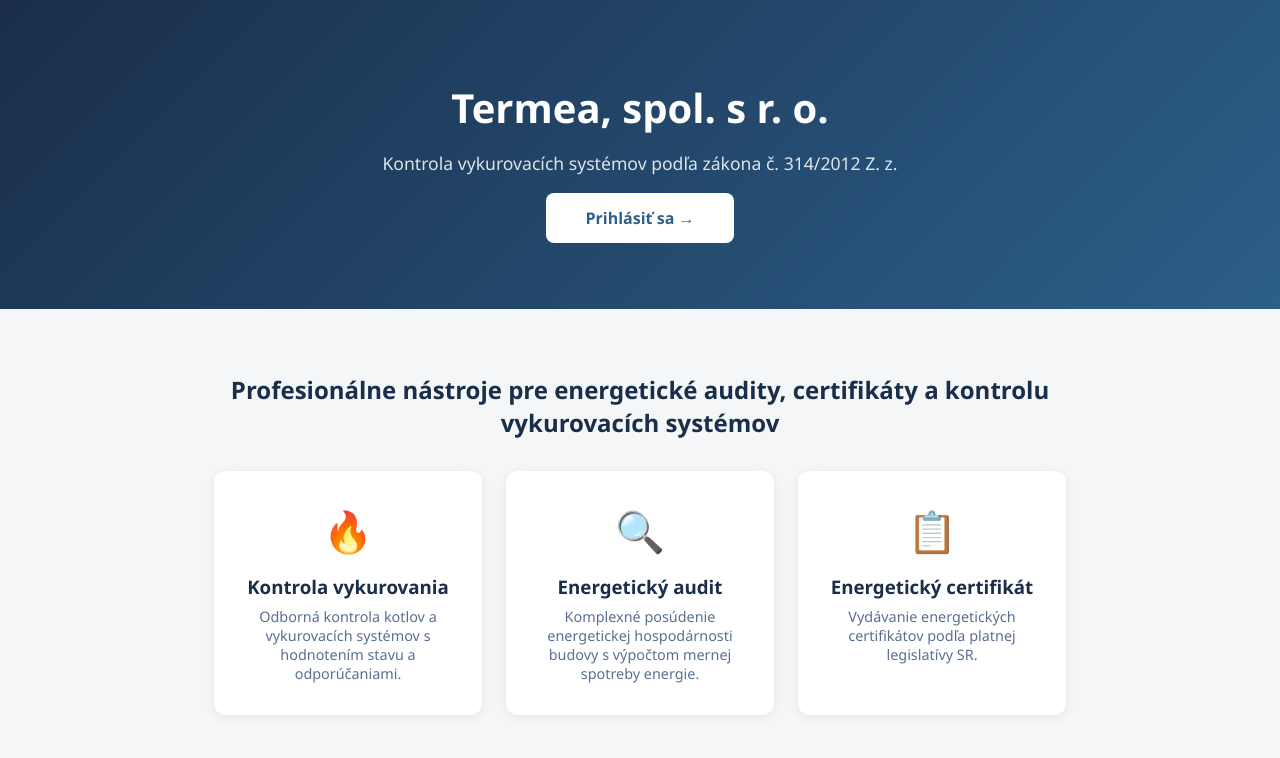
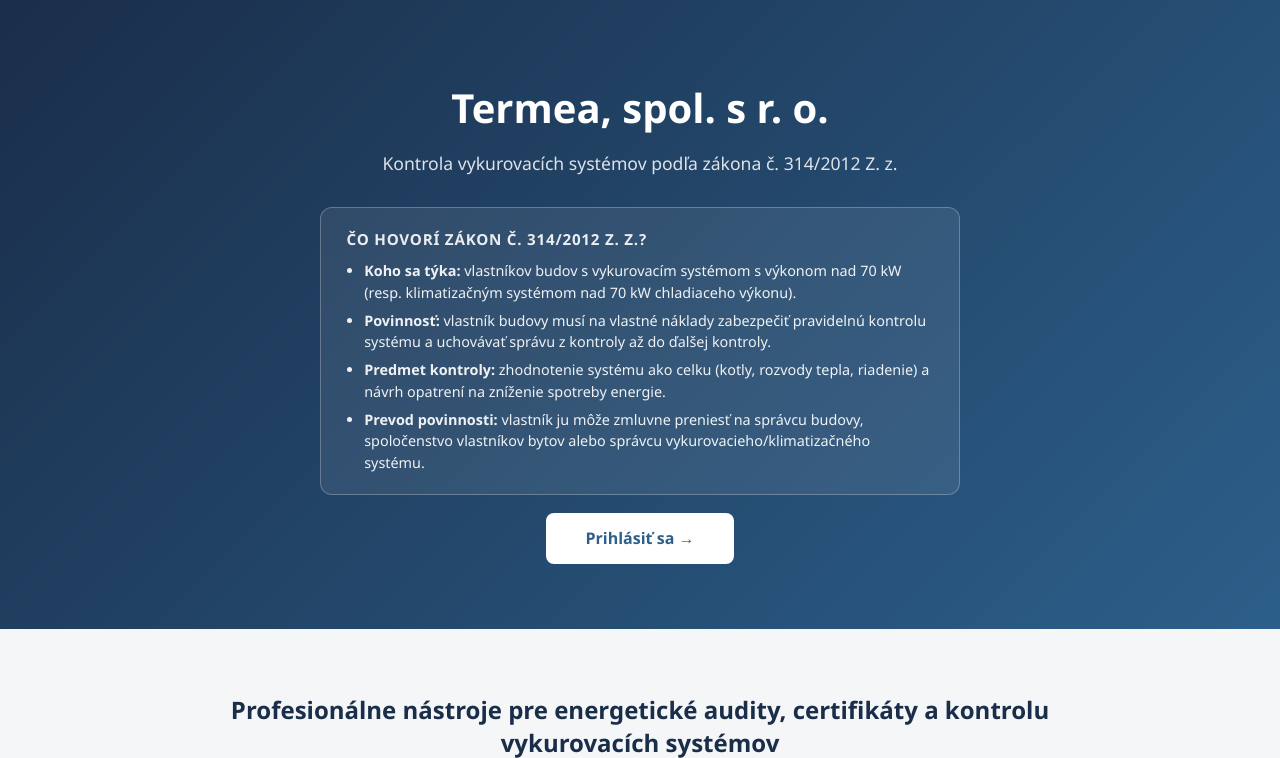
Before and after one commit to fzdwf8vzfh-lab/energeticke-spravy, a Flask app: page / in a window 1280 px wide. Shown: the top 758 px of the page. Run offline with Flask 3, Linux system fonts and the light colour scheme.

Commit message:
Pridať na úvodnú stránku zhrnutie zákona č. 314/2012 Z.z.
Box nad tlačidlom "Prihlásiť sa" zhŕňa kľúčové body §1-§3 zákona
(na základe oficiálneho znenia účinného od 1.8.2024): koho sa zákon
týka (vykurovacie systémy nad 70 kW), povinnosť vlastníka budovy
zabezpečiť kontrolu, predmet kontroly a možnosť zmluvného prevodu
povinnosti na správcu.
Co-Authored-By: Claude Sonnet 5 <noreply@anthropic.com>
Claude-Session: https://claude.ai/code/session_01TiciS8R7EZNhvE6ykngS15

```diff
--- a/templates/index.html
+++ b/templates/index.html
@@ -27,6 +27,26 @@
             transition: all 0.2s;
         }
         .btn-hero:hover { background: #e8f0f7; }
+
+        .law-info {
+            max-width: 640px;
+            margin: 0 auto 2rem;
+            background: rgba(255,255,255,0.08);
+            border: 1px solid rgba(255,255,255,0.25);
+            border-radius: 12px;
+            padding: 1.3rem 1.6rem;
+            text-align: left;
+        }
+        .law-info h3 {
+            font-size: 0.95rem;
+            text-transform: uppercase;
+            letter-spacing: 0.05em;
+            margin-bottom: 0.7rem;
+            opacity: 0.9;
+        }
+        .law-info ul { margin: 0; padding-left: 1.1rem; font-size: 0.9rem; opacity: 0.92; line-height: 1.5; }
+        .law-info li { margin-bottom: 0.4rem; }
+        .law-info li:last-child { margin-bottom: 0; }
 
         .services {
             max-width: 900px;
@@ -65,6 +85,17 @@
 <header>
     <h1>Termea, spol. s r. o.</h1>
     <p>Kontrola vykurovacích systémov podľa zákona č. 314/2012 Z. z.</p>
+
+    <div class="law-info">
+        <h3>Čo hovorí zákon č. 314/2012 Z. z.?</h3>
+        <ul>
+            <li><strong>Koho sa týka:</strong> vlastníkov budov s vykurovacím systémom s výkonom nad 70 kW (resp. klimatizačným systémom nad 70 kW chladiaceho výkonu).</li>
+            <li><strong>Povinnosť:</strong> vlastník budovy musí na vlastné náklady zabezpečiť pravidelnú kontrolu systému a uchovávať správu z kontroly až do ďalšej kontroly.</li>
+            <li><strong>Predmet kontroly:</strong> zhodnotenie systému ako celku (kotly, rozvody tepla, riadenie) a návrh opatrení na zníženie spotreby energie.</li>
+            <li><strong>Prevod povinnosti:</strong> vlastník ju môže zmluvne preniesť na správcu budovy, spoločenstvo vlastníkov bytov alebo správcu vykurovacieho/klimatizačného systému.</li>
+        </ul>
+    </div>
+
     <a href="{{ url_for('login') }}" class="btn-hero">Prihlásiť sa →</a>
 </header>
 
```
